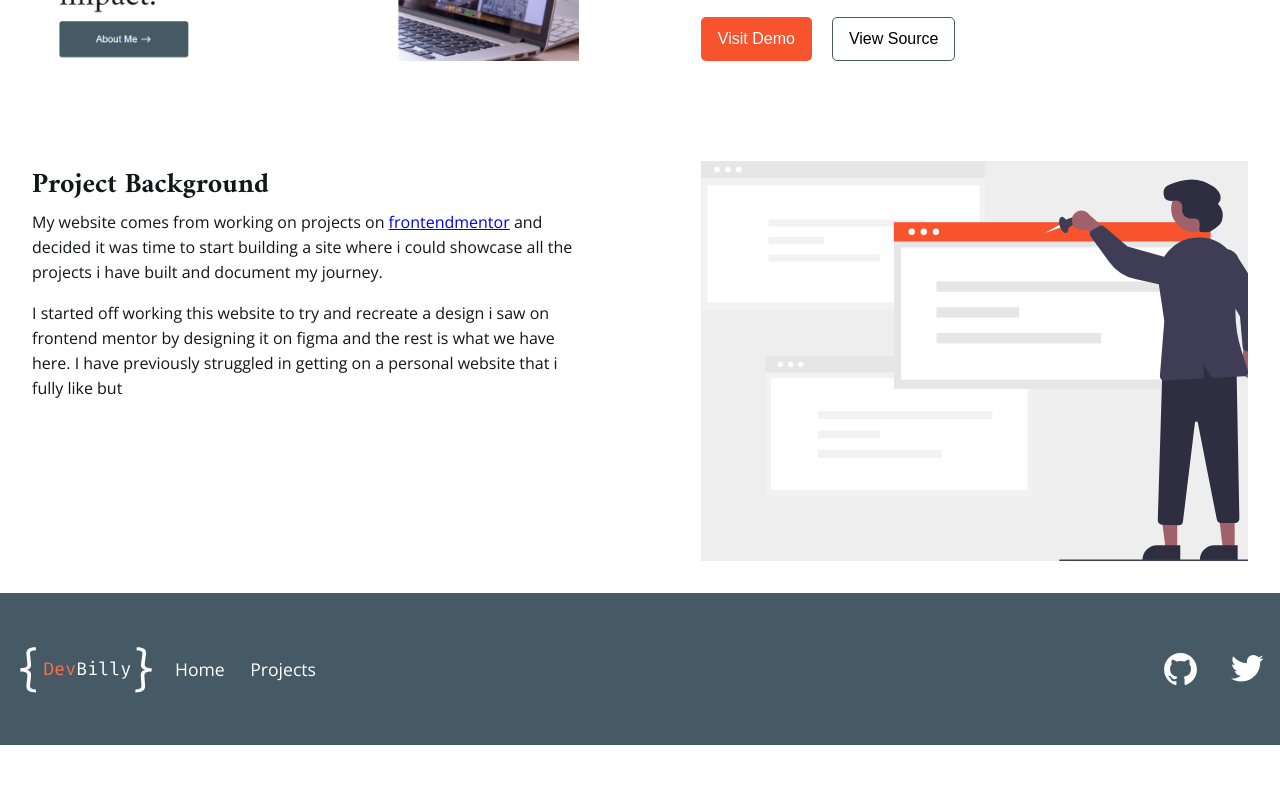
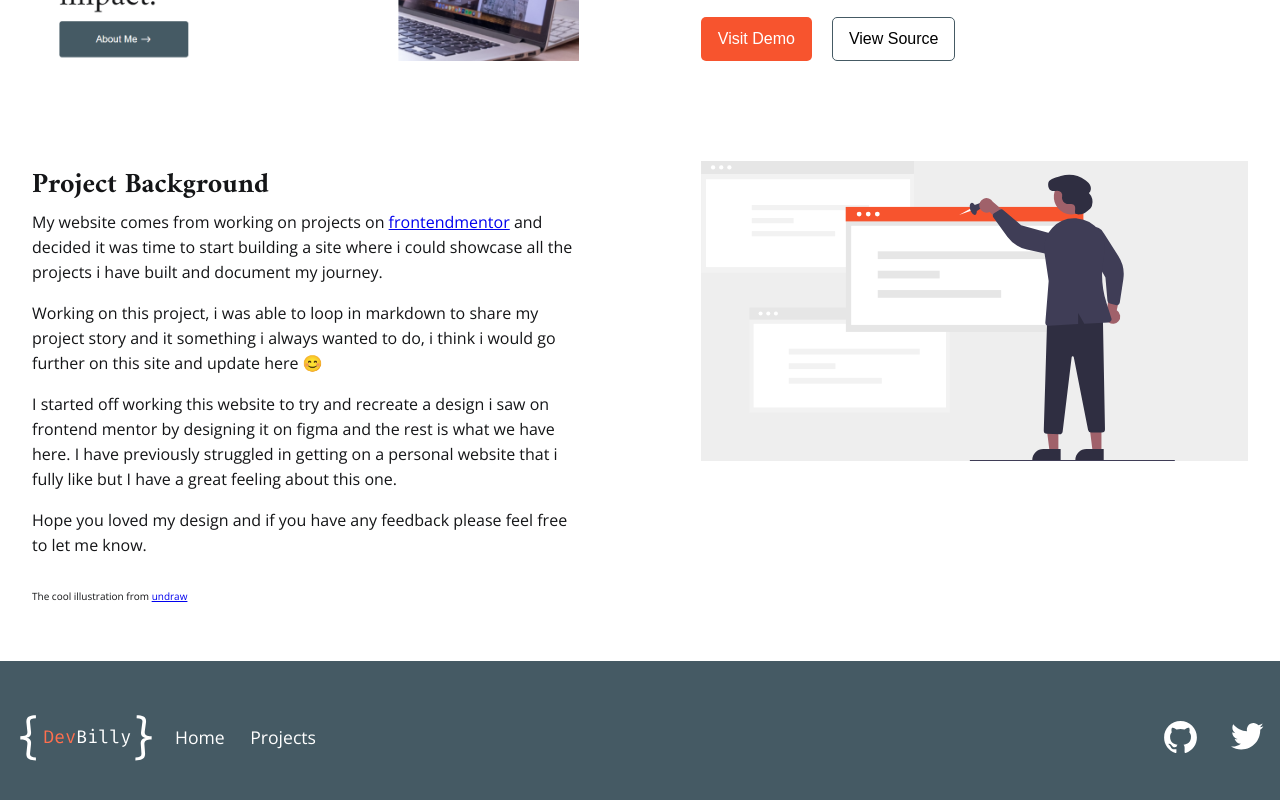
Before and after one commit to dev-billy/dev-billy, a React (Create React App) app: page /projects/1 in a window 1280 px wide. Shown: the part 506-1306 px from the top of the page. Before the commit the page ends 1251 px from the top, so only its background shows below. Built offline with nearby package versions, Linux system fonts and the light colour scheme.

Commit message:
updates on styling

```diff
--- a/package.json
+++ b/package.json
@@ -14,6 +14,7 @@
     "react-router-dom": "^5.2.0",
     "react-scripts": "4.0.3",
     "react-scroll": "^1.8.3",
+    "remark-gfm": "^2.0.0",
     "web-vitals": "^1.0.1"
   },
   "scripts": {
--- a/src/data/markdown/devbilly.md
+++ b/src/data/markdown/devbilly.md
@@ -1,4 +1,10 @@
 My website comes from working on projects on [frontendmentor](https://frontendmentor.io) and decided it was time to start building a site where i could showcase all the projects i have built and document my journey.
 
+Working on this project, i was able to loop in markdown to share my project story and it something i always wanted to do, i think i would go further on this site and update here 😊
+
 I started off working this website to try and recreate a design i saw on frontend mentor by designing it on figma and the rest is what we have here.
-I have previously struggled in getting on a personal website that i fully like but
+I have previously struggled in getting on a personal website that i fully like but I have a great feeling about this one.
+
+Hope you loved my design and if you have any feedback please feel free to let me know.
+
+> The cool illustration from [undraw](https://undraw.co)
--- a/src/pages/Projects/Project.js
+++ b/src/pages/Projects/Project.js
@@ -5,6 +5,7 @@ import projectList from "../../data/projects";
 import NotFound from "../404";
 import styles from "../pagestyles/project.module.scss";
 import ReactMarkdown from "react-markdown";
+import remarkGfm from "remark-gfm";
 function Project() {
   let { id } = useParams();
   const [post, setPost] = useState("");
@@ -52,7 +53,7 @@ function Project() {
           <div className={styles.moreDetails}>
             <article className={styles.textContent}>
               <h2>Project Background</h2>
-              <ReactMarkdown children={post} />
+              <ReactMarkdown children={post} remarkPlugins={[remarkGfm]} />
             </article>
             {projectData.outroIllustrations && (
               <aside className={styles.illustrations}>
--- a/src/pages/pagestyles/project.module.scss
+++ b/src/pages/pagestyles/project.module.scss
@@ -14,7 +14,7 @@
     flex-direction: column;
     .highlightImg {
       width: 100%;
-      min-height: 20vh;
+      min-height: 35vh;
       background: #c4c4c44a;
       background-size: cover;
       background-repeat: no-repeat;
@@ -81,15 +81,24 @@
       margin-top: 0;
       line-height: 25px;
     }
+    hr {
+      background-color: $secondary;
+      width: 100%;
+    }
+    blockquote {
+      font-size: 10px;
+      margin: 10px 0;
+      position: relative;
+    }
   }
   .illustrations {
     width: 100%;
     .illustration {
       width: 100%;
       background-color: #c4c4c44a;
-      background-size: cover;
+      background-size: contain;
       background-repeat: no-repeat;
-      height: 20vh;
+      height: 30vh;
       margin-bottom: 20px;
     }
   }
@@ -143,6 +152,7 @@
         .illustration {
           width: 100%;
           height: 100%;
+          max-height: 300px;
         }
       }
     }
```
Also changed, not shown: 1 other file (tests, documents, lock files or other folders).
